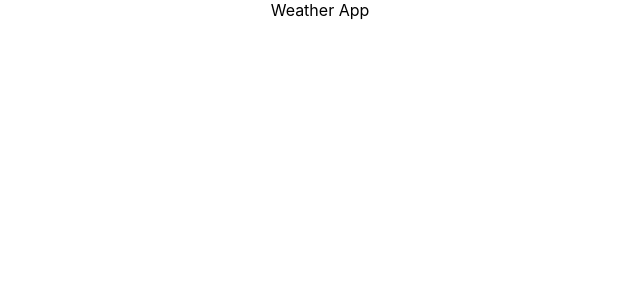
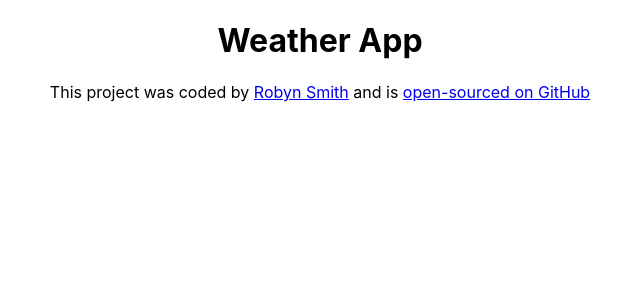
Before and after one commit to Robsness23/react-weather-app, a React (Create React App) app: page / in a window 1280 px wide. Shown: the top 300 px of the page, without its empty margins (320-960 px from the left). Built offline with nearby package versions, Linux system fonts and the light colour scheme.

Commit message:
Added GitHub repo URL & LinkedIn URL

```diff
--- a/src/App.js
+++ b/src/App.js
@@ -1,10 +1,16 @@
 import React from "react";
 import './App.css';
 
-function App() {
+export default function App() {
   return (
-    <div className="App">Weather App</div>
+    <div className="App">
+      <h1>Weather App</h1>
+      <footer>
+        This project was coded by <a href="https://www.linkedin.com/in/robyn-smith-27187910b/" target="_blank">Robyn Smith</a> and is {" "}
+      <a href="https://github.com/Robsness23/react-weather-app" target="_blank">
+        open-sourced on GitHub
+      </a>
+      </footer>
+      </div>
   );
 }
-
-export default App;
```
